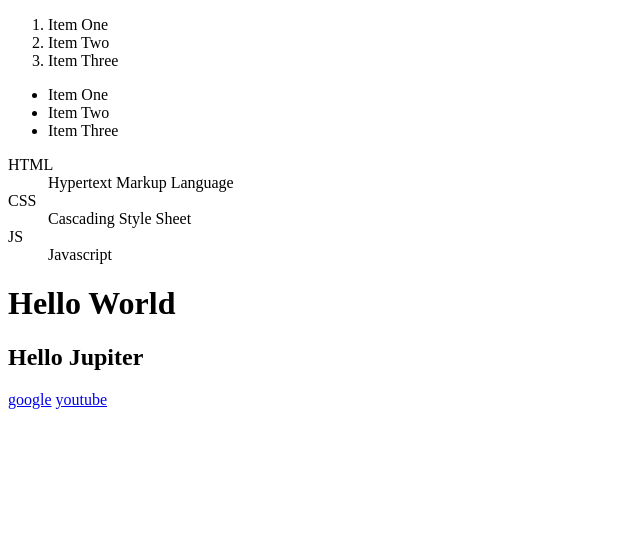
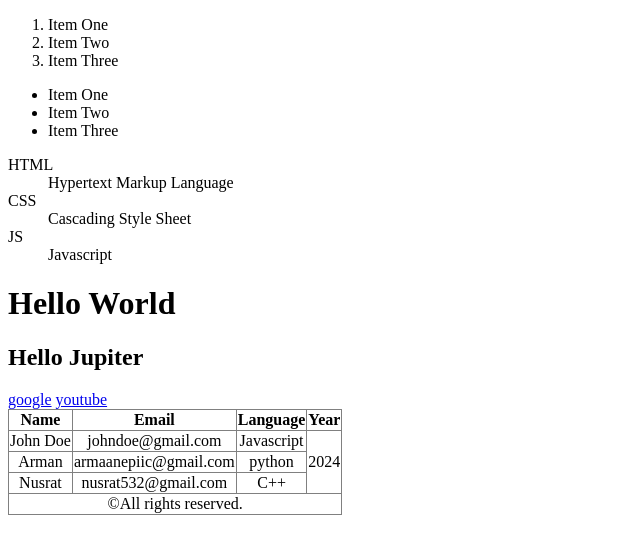
Before and after one commit to armaanepiic/MERN, a plain HTML site: page index.html in a window 1280 px wide. Shown: the whole page, without its empty margins (0-640 px from the left). Drawn offline with Linux system fonts and the light colour scheme.

Commit message:
html table concept

```diff
--- a/index.html
+++ b/index.html
@@ -27,8 +27,37 @@
     <h1>Hello World</h1>
     <h2>Hello Jupiter</h2>
     <a href="https://google.com" target="_blank">google</a>
-    <a href="https://youtube.com" target="_blank"">youtube
-    </a>
+    <a href="https://youtube.com" target="_blank">youtube</a>
+
+    <table border="1" style="border-collapse: collapse;">
+        <thead>
+            <th>Name</th>
+            <th>Email</th>
+            <th>Language</th>
+            <th>Year</th>
+        </thead>
+        <tbody style="text-align: center;">
+            <tr>
+                <td>John Doe</td>
+                <td>johndoe@gmail.com</td>
+                <td>Javascript</td>
+                <td rowspan="3">2024</td>
+            </tr>
+            <tr>
+                <td>Arman</td>
+                <td>armaanepiic@gmail.com</td>
+                <td>python</td>
+            </tr>
+            <tr>
+                <td>Nusrat</td>
+                <td>nusrat532@gmail.com</td>
+                <td>C++</td>
+            </tr>
+            <tr>
+                <td colspan="4" style="text-align: center;">&copy;All rights reserved.</td>
+            </tr>
+        </tbody>
+    </table>
 
 
 </body>
```
